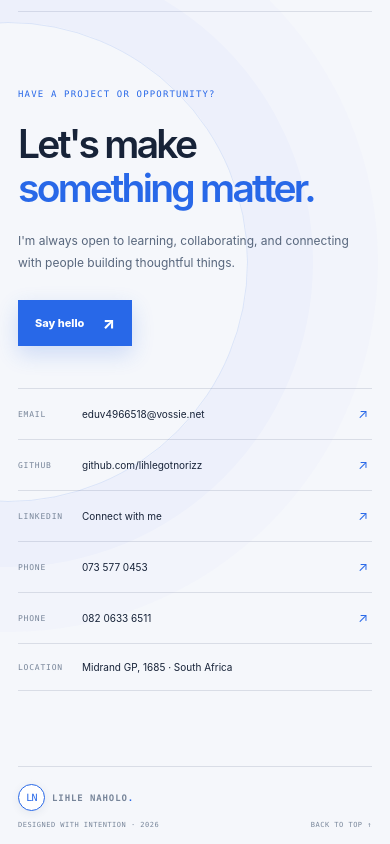
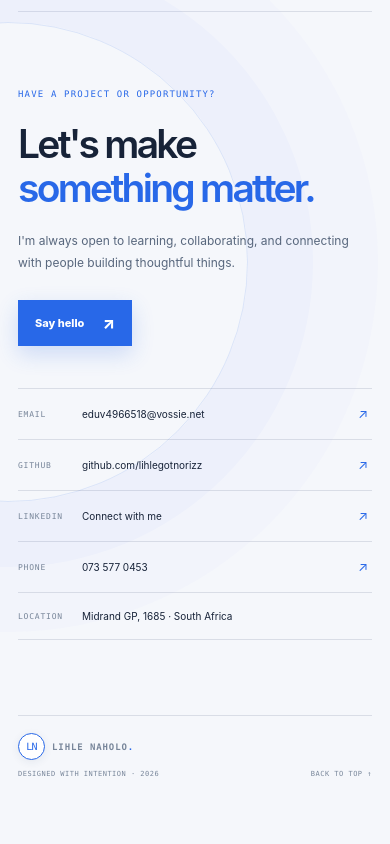
Before and after one commit to lihlegotnorizz/lihle-digital-cv, a plain HTML site: page index.html in a window 390 px wide. Shown: the part 6243-7087 px from the top of the page. After the commit the page ends 7036 px from the top, so only its background shows below. Drawn offline with Linux system fonts and the light colour scheme.

Commit message:
Use updated phone number in digital CV
Co-authored-by: Copilot <223556219+Copilot@users.noreply.github.com>

```diff
--- a/index.html
+++ b/index.html
@@ -271,7 +271,6 @@
             <a href="https://github.com/lihlegotnorizz" target="_blank" rel="noreferrer"><small>GITHUB</small><span>github.com/lihlegotnorizz</span><b aria-hidden="true">↗</b></a>
             <a href="https://www.linkedin.com/search/results/people/?keywords=Lihle%20Naholo" target="_blank" rel="noreferrer"><small>LINKEDIN</small><span>Connect with me</span><b aria-hidden="true">↗</b></a>
             <a href="tel:+27735770453"><small>PHONE</small><span>073 577 0453</span><b aria-hidden="true">↗</b></a>
-            <a href="tel:+278206336511"><small>PHONE</small><span>082 0633 6511</span><b aria-hidden="true">↗</b></a>
             <div><small>LOCATION</small><span>Midrand GP, 1685 · South Africa</span></div>
           </div>
         </section>
```
